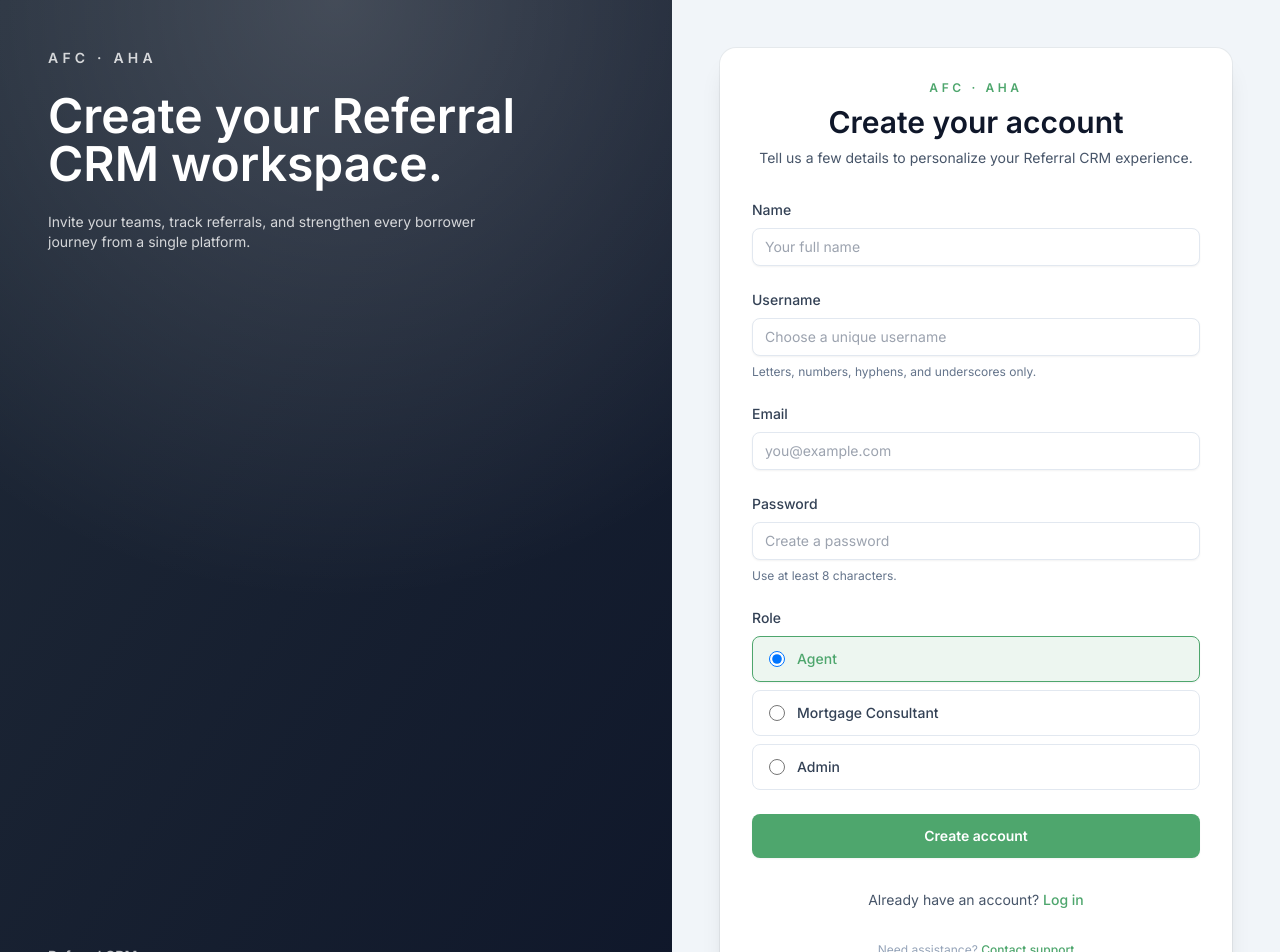
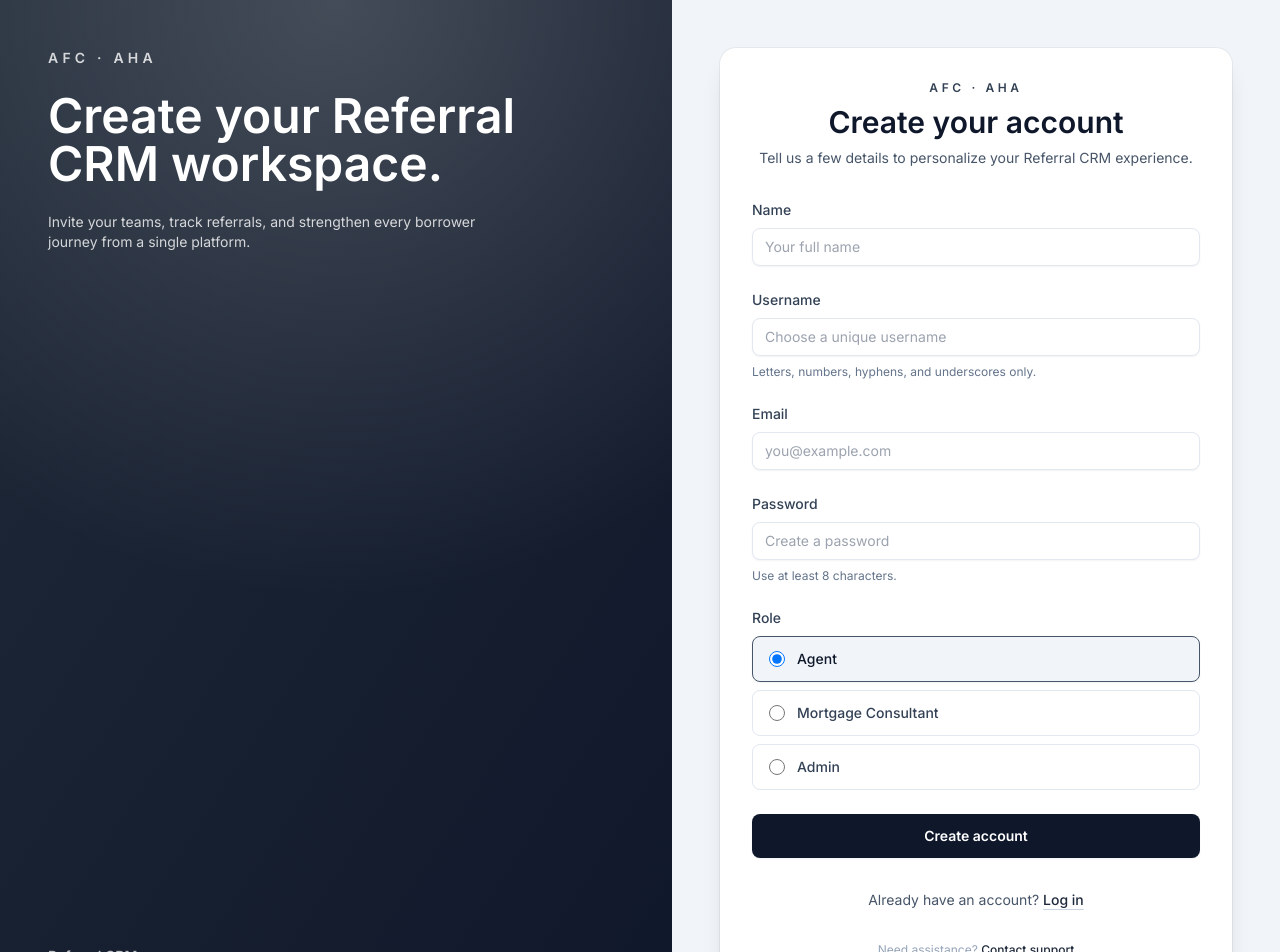
Before and after one commit to loganlgraham/referralcrm, a Next.js app: page /signup in a window 1280 px wide. Shown: the top 952 px of the page. Built offline with nearby package versions, Linux system fonts and the light colour scheme.

Commit message:
Refine monochrome styling across UI

```diff
--- a/src/app/globals.css
+++ b/src/app/globals.css
@@ -4,22 +4,23 @@
 
 :root {
   --font-sans: 'Inter', sans-serif;
-  --accent: #4ea66d;
-  --accent-strong: #3b8556;
   color-scheme: light;
 }
 
 a {
-  color: var(--accent);
+  color: #111827;
+  text-decoration: underline;
+  text-decoration-color: rgba(15, 23, 42, 0.35);
 }
 
 a:hover,
 a:focus-visible {
-  color: var(--accent-strong);
+  color: #0f172a;
+  text-decoration-color: rgba(15, 23, 42, 0.6);
 }
 
 ::selection {
-  background: color-mix(in srgb, var(--accent) 35%, white);
+  background: #e2e8f0;
   color: #0f172a;
 }
 
@@ -38,16 +39,11 @@ body {
 }
 
 .top-progress-track {
-  background: linear-gradient(
-    90deg,
-    rgba(148, 163, 184, 0.35),
-    color-mix(in srgb, var(--accent) 22%, transparent),
-    rgba(51, 65, 85, 0.5)
-  );
+  background: linear-gradient(90deg, rgba(148, 163, 184, 0.35), rgba(100, 116, 139, 0.35), rgba(51, 65, 85, 0.45));
 }
 
 .top-progress-bar {
-  background: linear-gradient(90deg, #0f172a, #4ea66d 45%, #0f172a);
+  background: linear-gradient(90deg, #0f172a, #111827 45%, #0f172a);
 }
 
 .top-progress-animate {
--- a/src/app/signup/page.tsx
+++ b/src/app/signup/page.tsx
@@ -58,7 +58,7 @@ export default function SignupPage() {
           </div>
           <div className="flex w-full flex-1 items-center justify-center px-6 py-12 sm:px-10 lg:px-12">
             <div className="w-full max-w-xl space-y-6 rounded-2xl bg-white p-8 text-center shadow-xl ring-1 ring-black/5">
-              <p className="text-xs font-semibold uppercase tracking-[0.3em] text-brand-accent">AFC · AHA</p>
+              <p className="text-xs font-semibold uppercase tracking-[0.3em] text-slate-700">AFC · AHA</p>
               <div className="space-y-2">
                 <h1 className="text-3xl font-semibold text-slate-900">Create your account</h1>
                 <p className="text-sm text-slate-600">Preparing your signup experience…</p>
@@ -212,7 +212,7 @@ function SignupPageContent() {
       <div className="flex w-full flex-1 items-center justify-center px-6 py-12 sm:px-10 lg:px-12">
         <div className="relative w-full max-w-xl space-y-8 rounded-2xl bg-white p-8 shadow-xl ring-1 ring-black/5">
           <div className="space-y-2 text-center">
-              <p className="text-xs font-semibold uppercase tracking-[0.3em] text-brand-accent">AFC · AHA</p>
+              <p className="text-xs font-semibold uppercase tracking-[0.3em] text-slate-700">AFC · AHA</p>
             <h1 className="text-3xl font-semibold text-slate-900">Create your account</h1>
             <p className="text-sm text-slate-600">Tell us a few details to personalize your Referral CRM experience.</p>
           </div>
@@ -232,7 +232,7 @@ function SignupPageContent() {
                 id="name"
                 type="text"
                 autoComplete="name"
-                className="w-full rounded-lg border border-slate-200 px-3 py-2 text-sm shadow-sm focus:border-brand-accent focus:outline-none focus:ring-2 focus:ring-brand-accent/40"
+                className="w-full rounded-lg border border-slate-200 px-3 py-2 text-sm shadow-sm focus:border-slate-600 focus:outline-none focus:ring-2 focus:ring-slate-600/30"
                 placeholder="Your full name"
                 value={name}
                 onChange={(event) => setName(event.target.value)}
@@ -248,7 +248,7 @@ function SignupPageContent() {
                 id="username"
                 type="text"
                 autoComplete="username"
-                className="w-full rounded-lg border border-slate-200 px-3 py-2 text-sm shadow-sm focus:border-brand-accent focus:outline-none focus:ring-2 focus:ring-brand-accent/40"
+                className="w-full rounded-lg border border-slate-200 px-3 py-2 text-sm shadow-sm focus:border-slate-600 focus:outline-none focus:ring-2 focus:ring-slate-600/30"
                 placeholder="Choose a unique username"
                 value={username}
                 onChange={(event) => setUsername(event.target.value)}
@@ -265,7 +265,7 @@ function SignupPageContent() {
                 id="email"
                 type="email"
                 autoComplete="email"
-                className="w-full rounded-lg border border-slate-200 px-3 py-2 text-sm shadow-sm focus:border-brand-accent focus:outline-none focus:ring-2 focus:ring-brand-accent/40"
+                className="w-full rounded-lg border border-slate-200 px-3 py-2 text-sm shadow-sm focus:border-slate-600 focus:outline-none focus:ring-2 focus:ring-slate-600/30"
                 placeholder="you@example.com"
                 value={email}
                 onChange={(event) => setEmail(event.target.value)}
@@ -281,7 +281,7 @@ function SignupPageContent() {
                 id="password"
                 type="password"
                 autoComplete="new-password"
-                className="w-full rounded-lg border border-slate-200 px-3 py-2 text-sm shadow-sm focus:border-brand-accent focus:outline-none focus:ring-2 focus:ring-brand-accent/40"
+                className="w-full rounded-lg border border-slate-200 px-3 py-2 text-sm shadow-sm focus:border-slate-600 focus:outline-none focus:ring-2 focus:ring-slate-600/30"
                 placeholder="Create a password"
                 value={password}
                 onChange={(event) => setPassword(event.target.value)}
@@ -299,10 +299,10 @@ function SignupPageContent() {
                     <label
                       key={option.value}
                       className={clsx(
-                        'flex items-center gap-3 rounded-lg border px-4 py-3 transition focus-within:outline-none focus-within:ring-2 focus-within:ring-brand-accent/40',
+                        'flex items-center gap-3 rounded-lg border px-4 py-3 transition focus-within:outline-none focus-within:ring-2 focus-within:ring-slate-600/30',
                         isSelected
-                          ? 'border-brand-accent bg-brand-accent/10 shadow-sm'
-                          : 'border-slate-200 hover:border-brand-accent/60 hover:bg-slate-50'
+                          ? 'border-slate-600 bg-slate-100 shadow-sm'
+                          : 'border-slate-200 hover:border-slate-400 hover:bg-slate-50'
                       )}
                     >
                       <input
@@ -311,9 +311,9 @@ function SignupPageContent() {
                         value={option.value}
                         checked={isSelected}
                         onChange={() => setRole(option.value)}
-                        className="h-4 w-4 border-slate-300 text-brand-accent focus:ring-brand-accent"
+                        className="h-4 w-4 border-slate-300 text-slate-900 focus:ring-slate-700"
                       />
-                      <span className={clsx('text-sm font-medium', isSelected ? 'text-brand-accent' : 'text-slate-700')}>
+                      <span className={clsx('text-sm font-medium', isSelected ? 'text-slate-900' : 'text-slate-700')}>
                         {option.label}
                       </span>
                     </label>
@@ -331,7 +331,7 @@ function SignupPageContent() {
                 <input
                   id="admin-secret"
                   type="password"
-                  className="w-full rounded-lg border border-slate-200 px-3 py-2 text-sm shadow-sm focus:border-brand-accent focus:outline-none focus:ring-2 focus:ring-brand-accent/40"
+                  className="w-full rounded-lg border border-slate-200 px-3 py-2 text-sm shadow-sm focus:border-slate-600 focus:outline-none focus:ring-2 focus:ring-slate-600/30"
                   placeholder="Enter the admin code"
                   value={adminSecret}
                   onChange={(event) => setAdminSecret(event.target.value)}
@@ -344,7 +344,7 @@ function SignupPageContent() {
             <button
               type="submit"
               disabled={loading}
-              className="w-full rounded-lg bg-brand-accent px-4 py-3 text-sm font-semibold text-white shadow-sm transition hover:bg-brand-accent-dark focus-visible:outline-none focus-visible:ring-2 focus-visible:ring-brand-accent/70 disabled:cursor-not-allowed disabled:opacity-60"
+              className="w-full rounded-lg bg-slate-900 px-4 py-3 text-sm font-semibold text-white shadow-sm transition hover:bg-slate-800 focus-visible:outline-none focus-visible:ring-2 focus-visible:ring-slate-900/60 disabled:cursor-not-allowed disabled:opacity-60"
             >
               {loading ? 'Creating account…' : 'Create account'}
             </button>
@@ -352,14 +352,17 @@ function SignupPageContent() {
 
           <p className="text-center text-sm text-slate-600">
             Already have an account?{' '}
-            <Link href="/login" className="font-medium text-brand-accent hover:text-brand-accent-dark">
+            <Link href="/login" className="font-medium text-slate-800 underline decoration-slate-300 underline-offset-4 hover:text-slate-950 hover:decoration-slate-500">
               Log in
             </Link>
           </p>
 
           <p className="text-center text-xs text-slate-400">
             Need assistance?{' '}
-            <a href="mailto:support@referralcrm.example.com" className="font-medium text-brand-accent hover:text-brand-accent-dark">
+            <a
+              href="mailto:support@referralcrm.example.com"
+              className="font-medium text-slate-800 underline decoration-slate-300 underline-offset-4 hover:text-slate-950 hover:decoration-slate-500"
+            >
               Contact support
             </a>
           </p>
--- a/src/components/referrals/follow-up-task-board.tsx
+++ b/src/components/referrals/follow-up-task-board.tsx
@@ -104,7 +104,7 @@ export function FollowUpTasksBoard({ referrals }: FollowUpTasksBoardProps) {
           AI-generated reminders consolidate here so you can coach agents across every active referral.
         </p>
         <div className="flex flex-wrap gap-3 text-xs">
-          <span className="rounded-full bg-brand-accent/15 px-3 py-1 font-medium text-brand-accent">
+          <span className="rounded-full bg-slate-900/10 px-3 py-1 font-semibold text-slate-800">
             {summary.outstanding} outstanding
           </span>
           <span className="rounded-full bg-slate-200 px-3 py-1 font-medium text-slate-600">
@@ -155,7 +155,7 @@ function FollowUpTaskGroup({ referral, tasks }: { referral: BoardReferral; tasks
     <section className="space-y-3 rounded-2xl bg-white p-6 shadow-sm ring-1 ring-slate-100">
       <div className="flex flex-wrap items-start justify-between gap-3">
         <div>
-          <p className="text-xs font-semibold uppercase tracking-wide text-brand-accent">{referral.status}</p>
+          <p className="text-xs font-semibold uppercase tracking-wide text-slate-500">{referral.status}</p>
           <h2 className="text-lg font-semibold text-slate-900">{referral.borrowerName}</h2>
           <p className="text-xs text-slate-500">
             {assignmentName ? `Assigned to ${assignmentName}` : 'Agent assignment pending'}
--- a/src/components/referrals/referral-follow-up-card.tsx
+++ b/src/components/referrals/referral-follow-up-card.tsx
@@ -167,7 +167,7 @@ export function ReferralFollowUpCard({ referral }: ReferralFollowUpCardProps) {
           <div className="flex justify-end">
             <button
               type="submit"
-              className="inline-flex items-center rounded-md bg-brand-accent px-3 py-1.5 text-xs font-semibold text-white shadow hover:bg-brand-accent-dark"
+              className="inline-flex items-center rounded-md bg-slate-900 px-3 py-1.5 text-xs font-semibold text-white shadow hover:bg-slate-800"
             >
               Save manual task
             </button>
--- a/src/components/referrals/status-changer.tsx
+++ b/src/components/referrals/status-changer.tsx
@@ -244,7 +244,7 @@ export function StatusChanger({
                   type="button"
                   onClick={handlePreApprovalSave}
                   disabled={preApprovalSaving || !preApprovalDirty}
-                  className="inline-flex flex-1 items-center justify-center rounded bg-brand-accent px-3 py-2 text-sm font-semibold text-white shadow-sm transition hover:bg-brand-accent-dark disabled:cursor-not-allowed disabled:opacity-70"
+                  className="inline-flex flex-1 items-center justify-center rounded bg-slate-900 px-3 py-2 text-sm font-semibold text-white shadow-sm transition hover:bg-slate-800 disabled:cursor-not-allowed disabled:opacity-70"
                 >
                   {preApprovalSaving ? 'Saving…' : 'Save'}
                 </button>
--- a/tailwind.config.ts
+++ b/tailwind.config.ts
@@ -17,9 +17,7 @@ const config: Config = {
         brand: {
           DEFAULT: '#1F2937',
           light: '#334155',
-          dark: '#0F172A',
-          accent: '#4EA66D',
-          'accent-dark': '#3b8556'
+          dark: '#0F172A'
         }
       }
     }
```
Also changed, not shown: src/app/(auth)/login/page.tsx (+6 -6 lines), src/app/(auth)/reset-password/page.tsx (+4 -4 lines).
